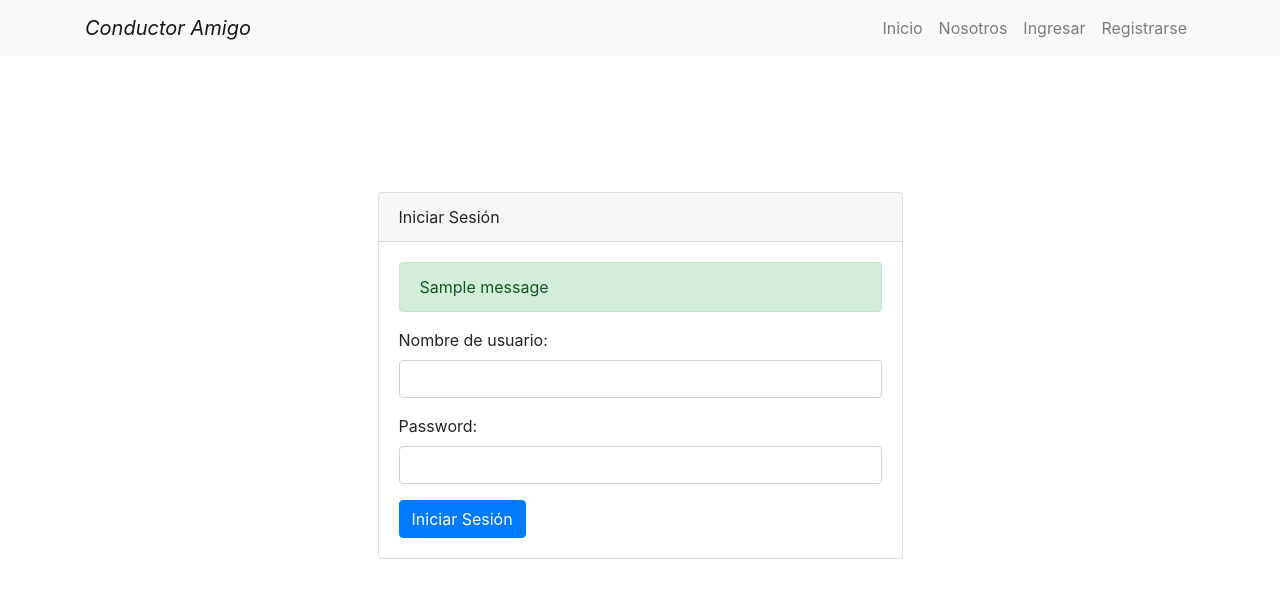
After one commit to jmartinezgr/ppi_17, a Django app: page /usuarios/login in a window 1280 px wide. The commit adds this page. Shown: the top 598 px of the page. Run offline with Django 4.2, Linux system fonts and the light colour scheme; tables that the repository leaves empty hold one stand-in row (values such as "Sample post"); one stand-in notice (Sample message) is shown; some libraries are stand-ins or nearby versions.

Commit message:
add. Login funcional. Logout funcional
Se agrego la funcionalidad de login, se valida que el usuario exista y lo redirige a la ventana de usuario.
Logout redirige a los usuario a la ventana de inicio.

```diff
--- a/conductor_amigo/conductor_amigo/urls.py
+++ b/conductor_amigo/conductor_amigo/urls.py
@@ -19,9 +19,9 @@ from django.conf import settings
 
 urlpatterns = [
     path('admin/', admin.site.urls),
-    path('',include('mainapp.urls')),
-    path('usuarios/',include('usuarios.urls')),
-    path('',include('register.urls')),
+    path('', include('mainapp.urls')),
+    path('usuarios/', include('usuarios.urls')),
+    path('', include('register.urls')),
 ]
 
 
--- a/conductor_amigo/mainapp/templates/layouts/layout.html
+++ b/conductor_amigo/mainapp/templates/layouts/layout.html
@@ -37,7 +37,7 @@
                             <a class="nav-link" href=''> Verificar licencia</a>
                         </li>
                         <li class="nav-item">
-                            <a class="nav-link" href=''> Cerrar Sesion </a>
+                            <a class="nav-link" href={% url "logout_view" %}> Cerrar Sesion </a>
                         </li>
                     {% else %}
                         <li class="nav-item">
@@ -47,7 +47,7 @@
                             <a class="nav-link" href={% url "nosotros" %}> Nosotros </a>
                         </li>
                         <li class="nav-item">
-                            <a class="nav-link" href=''> Ingresar </a>
+                            <a class="nav-link" href={% url "login_view" %}> Ingresar </a>
                         </li>
                         <li class="nav-item">
                             <a class="nav-link" href={% url "registro" %}> Registrarse </a>
--- a/conductor_amigo/mainapp/urls.py
+++ b/conductor_amigo/mainapp/urls.py
@@ -8,5 +8,4 @@ urlpatterns = [
     path('logout/', views.logout_view, name='logout_view'),
     path('nosotros/',views.nosotros,name="nosotros"),
 
-
 ]
--- a/conductor_amigo/mainapp/views.py
+++ b/conductor_amigo/mainapp/views.py
@@ -23,7 +23,6 @@ def home(request):
     return render(request, "unregister/home.html",context)
 
 def nosotros(request):
-
     return render(request,'unregister/nosotros.html')
 
 def logout_view(request):
--- a/conductor_amigo/usuarios/forms.py
+++ b/conductor_amigo/usuarios/forms.py
@@ -1,5 +1,7 @@
 from django import forms
 from django.shortcuts import render
+from django.contrib.auth.forms import AuthenticationForm
+
 
 class UserSearchForm(forms.Form):
     username = forms.CharField(
@@ -76,8 +78,10 @@ class UserSearchForm(forms.Form):
         else:
             result = f"Usuario validado - Nombre: {username}, Identificación: {identification}"
 
-        #         return render(request, 'result_template.html', {'result': result})
-        # else:
-        #     form = UserSearchForm()
-
-        # return render(request, 'search_template.html', {'form': form})
+class CustomAuthenticationForm(AuthenticationForm):
+    username = forms.CharField(
+        widget=forms.TextInput(attrs={'class': 'form-control'}),
+    )
+    password = forms.CharField(
+        widget=forms.PasswordInput(attrs={'class': 'form-control'}),
+    )
--- /dev/null
+++ b/conductor_amigo/usuarios/templates/pasajeros/login.html
@@ -0,0 +1,44 @@
+{% extends 'layouts/layout.html' %}
+
+{% block content %}
+  <div class="container mt-5">
+    <div class="row justify-content-center">
+      <div class="col-md-6" style="margin-top: 40px;">
+        <div class="card mt-5">
+          <div class="card-header">Iniciar Sesión</div>
+          <div class="card-body">
+            {% if form.errors %}
+            <div id="login-error-message" class="alert alert-danger">Su nombre de usuario y contraseña no coinciden. Inténtalo de nuevo.</div>
+            {% endif %}
+            {% for message in messages %}
+              <div class="alert alert-success">
+                {{ message }}
+              </div>
+            {% endfor %}
+            <form method="post">
+              {% csrf_token %}
+              <div class="form-group">
+                {{ form.username.label_tag }}
+                {{ form.username }}
+              </div>
+              <div class="form-group">
+                {{ form.password.label_tag }}
+                {{ form.password }}
+              </div>
+              <button type="submit" class="btn btn-primary">Iniciar Sesión</button>
+            </form>
+          </div>
+        </div>
+      </div>
+    </div>
+  </div>
+  <script>
+    // Ocultar el mensaje de error después de 5 segundos (5000 milisegundos)
+    setTimeout(function() {
+      var errorMessage = document.getElementById('login-error-message');
+      if (errorMessage) {
+        errorMessage.style.display = 'none';
+      }
+    }, 5000); // 5000 ms = 5 segundos
+  </script>
+{% endblock %}
--- a/conductor_amigo/usuarios/urls.py
+++ b/conductor_amigo/usuarios/urls.py
@@ -5,5 +5,6 @@ from . import views
 # Configuración de URLs
 urlpatterns = [
     path("busqueda_usuarios", views.buscar_usuario, name="busqueda"),
-    path("usuario_discapacidad", views.usuario_discapacidad, name="discapacidad")
+    path("usuario_discapacidad", views.usuario_discapacidad, name="discapacidad"),
+    path("login", views.login_view, name="login_view")
 ]
--- a/conductor_amigo/usuarios/views.py
+++ b/conductor_amigo/usuarios/views.py
@@ -1,5 +1,8 @@
-from django.shortcuts import render
 from .forms import UserSearchForm
+from .forms import CustomAuthenticationForm # Importa el formulario personalizado
+from django.shortcuts import render,redirect
+from django.contrib import messages
+from django.contrib.auth import authenticate, login, logout
 
 # Create your views here.
 def buscar_usuario(request):
@@ -25,3 +28,22 @@ def usuario_discapacidad(request):
         form = UserSearchForm()
 
     return render(request, 'pasajeros/usuario_discapacidad.html', {'form': form, 'data_returned': data_returned})
+
+
+def login_view(request):
+    if request.method == 'POST':
+        form = CustomAuthenticationForm(request, request.POST)
+        if form.is_valid():
+            username = form.cleaned_data.get('username')
+            password = form.cleaned_data.get('password')
+            user = authenticate(request, username=username, password=password)
+            if user is not None:
+                login(request, user)
+                return redirect("home")
+            else:
+                messages.error(request, "Error: Credenciales inválidas. Inténtalo de nuevo.")
+                return redirect('login_view')
+    else:
+        form = CustomAuthenticationForm()
+
+    return render(request, 'pasajeros/login.html', {'form': form})
```
Also changed, not shown: conductor_amigo/db.sqlite3.
